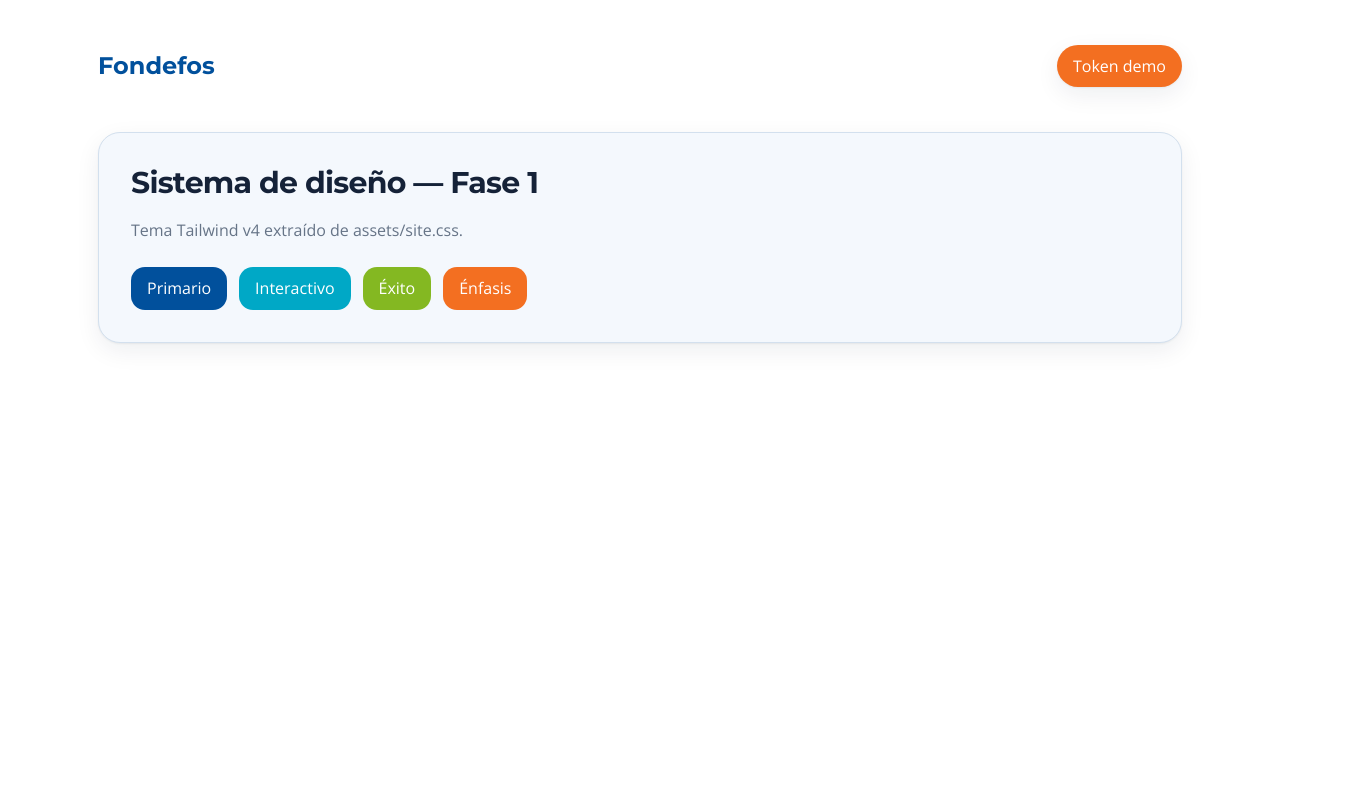
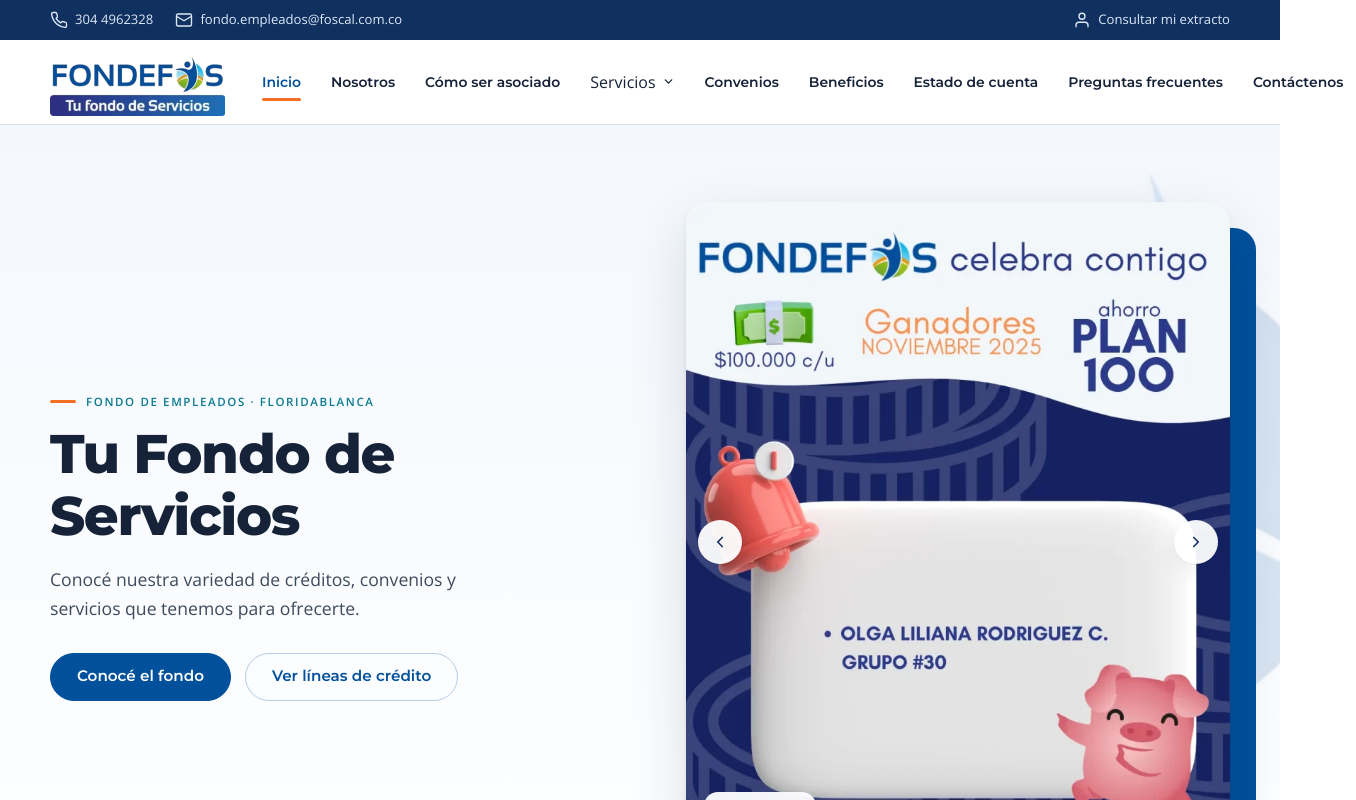
Before and after one commit to andy-rodriguez-code/Fondeweb, a React (Vite) app in the folder frontend/: page / in a window 1280 px wide. Shown: the top 800 px of the page, 1356 px wide, since content can reach past the window. Built offline with nearby package versions, Linux system fonts and the light colour scheme.

Commit message:
feat(frontend): fase-2 P7 router wiring (createBrowserRouter, 18 slugs + 2 aliases + NotFound)

```diff
--- a/frontend/src/App.jsx
+++ /dev/null
@@ -1,40 +0,0 @@
-function App() {
-  return (
-    <main className="min-h-screen bg-surface-lowest text-text">
-      <div className="mx-auto max-w-shell px-[var(--gutter)]">
-        <header className="flex h-[var(--header-h)] items-center justify-between">
-          <span className="font-display text-2xl font-bold text-primary">
-            Fondefos
-          </span>
-          <span className="rounded-pill bg-accent px-4 py-2 text-surface-lowest shadow-low">
-            Token demo
-          </span>
-        </header>
-        <section className="rounded-lg border border-border bg-surface-bright p-8 shadow-low">
-          <h1 className="font-display text-3xl font-bold text-ink">
-            Sistema de diseño — Fase 1
-          </h1>
-          <p className="mt-4 font-body text-muted">
-            Tema Tailwind v4 extraído de assets/site.css.
-          </p>
-          <div className="mt-6 flex flex-wrap gap-3">
-            <span className="rounded-md bg-primary px-4 py-2 text-surface-lowest">
-              Primario
-            </span>
-            <span className="rounded-md bg-interactive px-4 py-2 text-surface-lowest">
-              Interactivo
-            </span>
-            <span className="rounded-md bg-success px-4 py-2 text-surface-lowest">
-              Éxito
-            </span>
-            <span className="rounded-md bg-accent px-4 py-2 text-surface-lowest">
-              Énfasis
-            </span>
-          </div>
-        </section>
-      </div>
-    </main>
-  )
-}
-
-export default App
--- a/frontend/src/main.jsx
+++ b/frontend/src/main.jsx
@@ -1,10 +1,15 @@
 import { StrictMode } from 'react'
 import { createRoot } from 'react-dom/client'
+import { RouterProvider } from 'react-router-dom'
 import './styles/index.css'
-import App from './App.jsx'
+import router from './router.jsx'
+
+// main — punto de entrada del data router (P7): RouterProvider monta el árbol
+// de router.jsx (Layout con <Outlet/> + 18 slugs + 2 alias + '*' → NotFound).
+// App.jsx (demo de tokens de la Fase 1) se elimina: lo reemplaza el router.
 
 createRoot(document.getElementById('root')).render(
   <StrictMode>
-    <App />
+    <RouterProvider router={router} />
   </StrictMode>,
 )
--- /dev/null
+++ b/frontend/src/router.jsx
@@ -0,0 +1,72 @@
+import { createBrowserRouter } from 'react-router-dom'
+import Layout from './components/layout/Layout.jsx'
+import PortadaPage from './pages/portada.jsx'
+import AhorroPage from './pages/ahorro.jsx'
+import Crediaportes10 from './pages/crediaportes-10.jsx'
+import CreditoDeConfianza from './pages/credito-de-confianza.jsx'
+import CreditoDeConsumoPorBonos from './pages/credito-de-consumo-por-bonos.jsx'
+import CreditoDeImpuestos from './pages/credito-de-impuestos.jsx'
+import CreditoDeLibreInversion from './pages/credito-de-libre-inversion.jsx'
+import CreditoDeRecreacionYTurismo from './pages/credito-de-recreacion-y-turismo.jsx'
+import CreditoEducativo from './pages/credito-educativo.jsx'
+import CreditosDeTesoreria from './pages/creditos-de-tesoreria.jsx'
+import TarjetaExpress from './pages/tarjeta-express.jsx'
+import NosotrosPage from './pages/nosotros.jsx'
+import ComoSerAsociadoPage from './pages/como-ser-asociado.jsx'
+import ConveniosPage from './pages/convenios.jsx'
+import BeneficiosPage from './pages/beneficios.jsx'
+import EstadoDeCuentaPage from './pages/estado-de-cuenta.jsx'
+import PreguntasFrecuentesPage from './pages/preguntas-frecuentes.jsx'
+import ContactenosPage from './pages/contactenos.jsx'
+import NotFoundPage from './pages/NotFound.jsx'
+
+// router — cableado createBrowserRouter (react-router-dom 7.18.3, decisión de
+// diseño "Router"): Layout raíz con <Outlet/> (P4, que ya monta
+// ScrollRestoration — push arriba, pop restaura) y las 18 rutas del clon sin
+// sufijo .html (slugs derivados de navegacion.js, P2 — fuente única).
+//
+// Alias heredados del sitio real (/credito-de-impuestos-2, /como-ser_asociado,
+// ver RECON/content/pages.json): entradas duplicadas, no redirects — la
+// decisión de diseño "Legacy aliases" conserva el comportamiento del clon,
+// que sirve ambas URLs directo y no reescribe la barra de direcciones. El
+// comodín '*' monta el fallback mínimo NotFound (spec frontend-routing
+// "Minimal NotFound fallback", sin contenido inventado).
+//
+// Los hash de ancla (#lineas-de-credito) y de convenios (#santur) llegan
+// intactos al navegador con el routing por fragmento del data router; el hook
+// P8 los consume (drawer/scroll). El estado activo del nav lo resuelve el
+// Header (P4) vía NavLink aria-current; una URL alias no marca activo el
+// enlace canónico (desviación aceptada y documentada en P4).
+
+const router = createBrowserRouter([
+  {
+    path: '/',
+    element: <Layout />,
+    children: [
+      { index: true, element: <PortadaPage /> },
+      { path: 'ahorro', element: <AhorroPage /> },
+      { path: 'crediaportes-10', element: <Crediaportes10 /> },
+      { path: 'credito-de-confianza', element: <CreditoDeConfianza /> },
+      { path: 'credito-de-consumo-por-bonos', element: <CreditoDeConsumoPorBonos /> },
+      { path: 'credito-de-libre-inversion', element: <CreditoDeLibreInversion /> },
+      { path: 'credito-de-impuestos', element: <CreditoDeImpuestos /> },
+      { path: 'credito-de-recreacion-y-turismo', element: <CreditoDeRecreacionYTurismo /> },
+      { path: 'credito-educativo', element: <CreditoEducativo /> },
+      { path: 'creditos-de-tesoreria', element: <CreditosDeTesoreria /> },
+      { path: 'tarjeta-express', element: <TarjetaExpress /> },
+      { path: 'nosotros', element: <NosotrosPage /> },
+      { path: 'como-ser-asociado', element: <ComoSerAsociadoPage /> },
+      { path: 'convenios', element: <ConveniosPage /> },
+      { path: 'beneficios', element: <BeneficiosPage /> },
+      { path: 'estado-de-cuenta', element: <EstadoDeCuentaPage /> },
+      { path: 'preguntas-frecuentes', element: <PreguntasFrecuentesPage /> },
+      { path: 'contactenos', element: <ContactenosPage /> },
+      // Alias heredados — entradas duplicadas, misma página canónica.
+      { path: 'credito-de-impuestos-2', element: <CreditoDeImpuestos /> },
+      { path: 'como-ser_asociado', element: <ComoSerAsociadoPage /> },
+      { path: '*', element: <NotFoundPage /> },
+    ],
+  },
+])
+
+export default router
```
